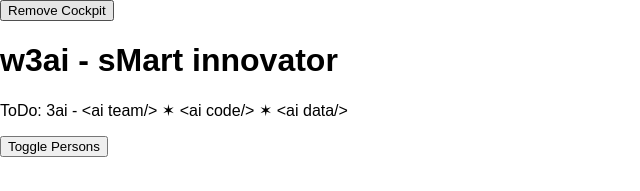
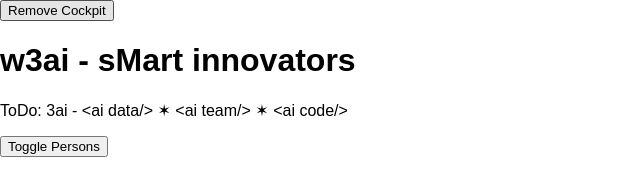
Before and after one commit to W3AI/max-react-guide, a React app: page / in a window 1280 px wide. Shown: the top 191 px of the page, without its empty margins (0-640 px from the left). Built offline with nearby package versions, Linux system fonts and the light colour scheme.

Commit message:
changed ToDo line to <ai data> <ai team> <ai code>

```diff
--- a/src/components/Cockpit/Cockpit.js
+++ b/src/components/Cockpit/Cockpit.js
@@ -44,9 +44,9 @@ function Cockpit( props ) {
             <h1>{props.title}</h1>
             <p className={assignedClasses.join(' ')} >
                 ToDo: 3ai -
+                &lt;ai data/&gt; 	&#10038;
                 &lt;ai team/&gt; 	&#10038;
-                &lt;ai code/&gt; 	&#10038;
-                &lt;ai data/&gt;
+                &lt;ai code/&gt;
                 </p>
             <button
                 className={btnClass}
--- a/src/index.js
+++ b/src/index.js
@@ -4,5 +4,5 @@ import './index.css';
 import App from './containers/App';
 import registerServiceWorker from './registerServiceWorker';
 
-ReactDOM.render(<App appTitle="w3ai - sMart innovator" />, document.getElementById('root'));
+ReactDOM.render(<App appTitle="w3ai - sMart innovators" />, document.getElementById('root'));
 registerServiceWorker();
```
